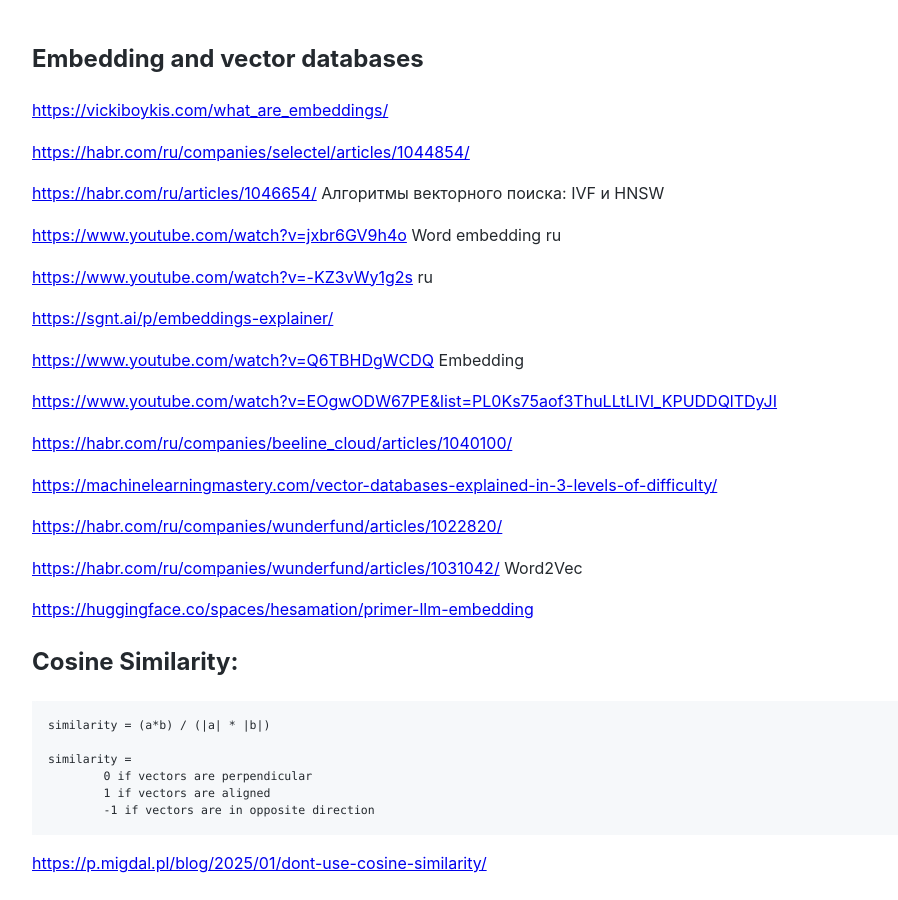
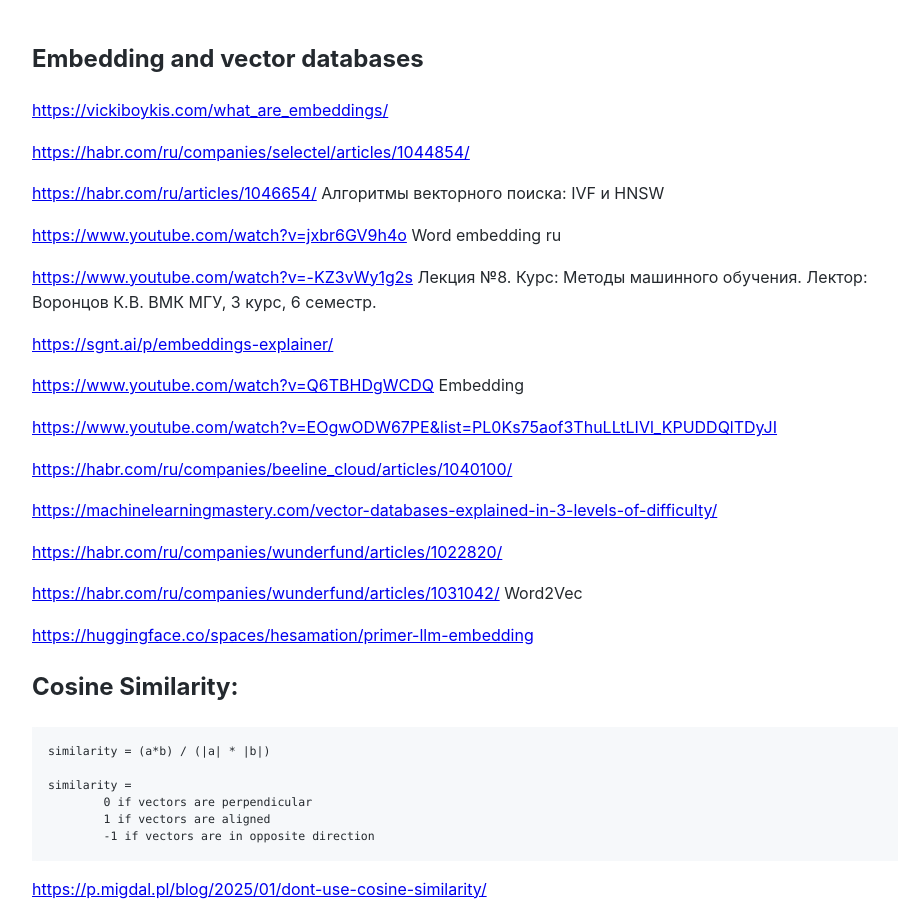
Before and after one commit to Michael-Lubinsky/michael-lubinsky.github.com, a Jekyll site: the page built from vector_db/vector_db.md, in a window 1280 px wide and 900 px high. Shown: the whole window, without its empty margins (158-1056 px from the left). Built offline with Jekyll 4.4.1, drawn with Linux system fonts in a browser that asks for light colours; our own code applies the rules of GitHub Pages for plain Markdown files.

Commit message:
Update vector_db.md

```diff
--- a/vector_db/vector_db.md
+++ b/vector_db/vector_db.md
@@ -8,7 +8,7 @@
 
 <https://www.youtube.com/watch?v=jxbr6GV9h4o> Word embedding ru
 
-<https://www.youtube.com/watch?v=-KZ3vWy1g2s> ru
+<https://www.youtube.com/watch?v=-KZ3vWy1g2s> Лекция №8. Курс: Методы машинного обучения. Лектор: Воронцов К.В. ВМК МГУ, 3 курс, 6 семестр.
 
 <https://sgnt.ai/p/embeddings-explainer/>
 
```
